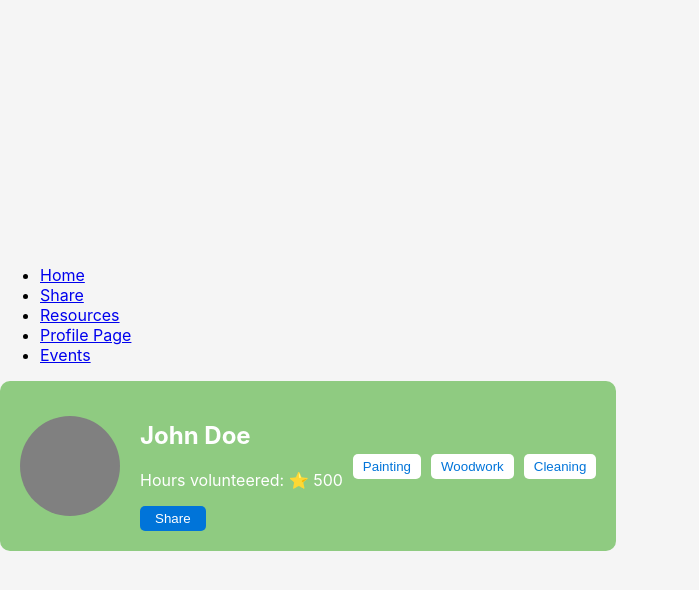
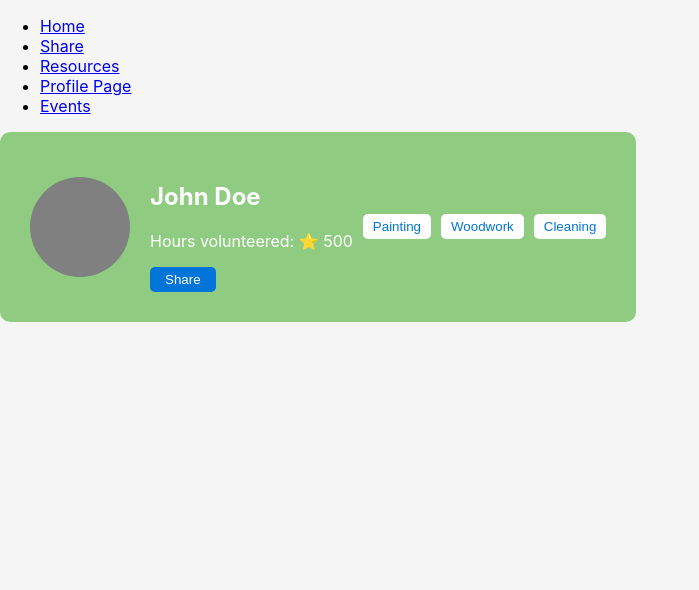
Before and after one commit to cfgchicago23/Team-7, a React (Create React App) app in the folder frontend/: page /profile in a window 1280 px wide. Shown: the top 590 px of the page, without its empty margins (0-699 px from the left). Built offline with nearby package versions, Linux system fonts and the light colour scheme.

Commit message:
fixed center issue

```diff
--- a/frontend/src/pages/Card.css
+++ b/frontend/src/pages/Card.css
@@ -6,7 +6,6 @@ body {
     margin: 0;
     min-height: 100vh;
     display: flex;
-    align-items: center;
     font-family: 'Inter', sans-serif;
     background-color: whitesmoke;
 }
--- a/frontend/src/pages/profile_page.css
+++ b/frontend/src/pages/profile_page.css
@@ -7,7 +7,7 @@
   }
 .profile-container {
     background-color: #8FCB81;
-    padding: 20px;
+    padding: 30px;
     display: flex;
     align-items: center;
     border-radius: 10px;
```
